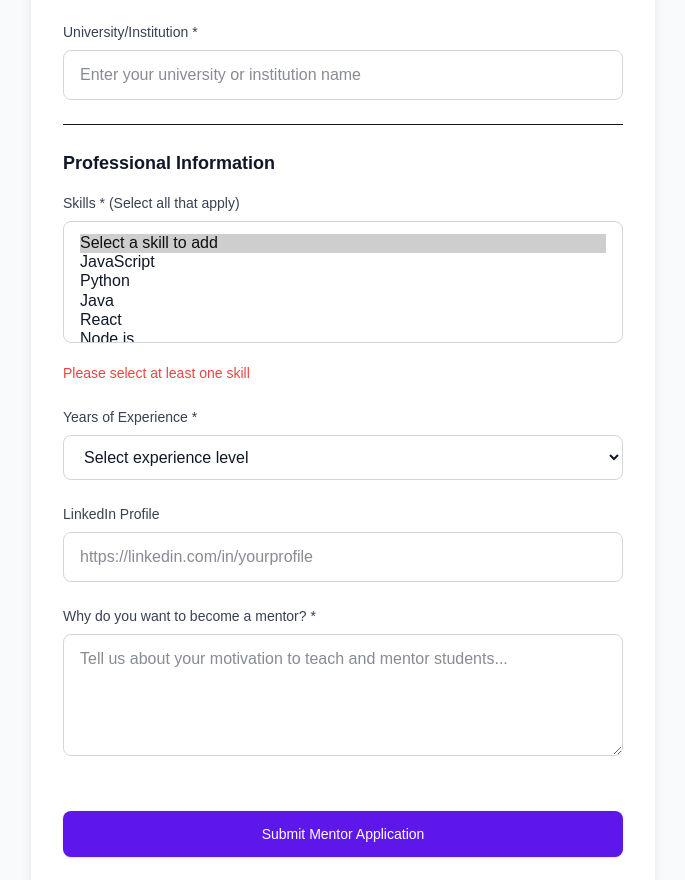
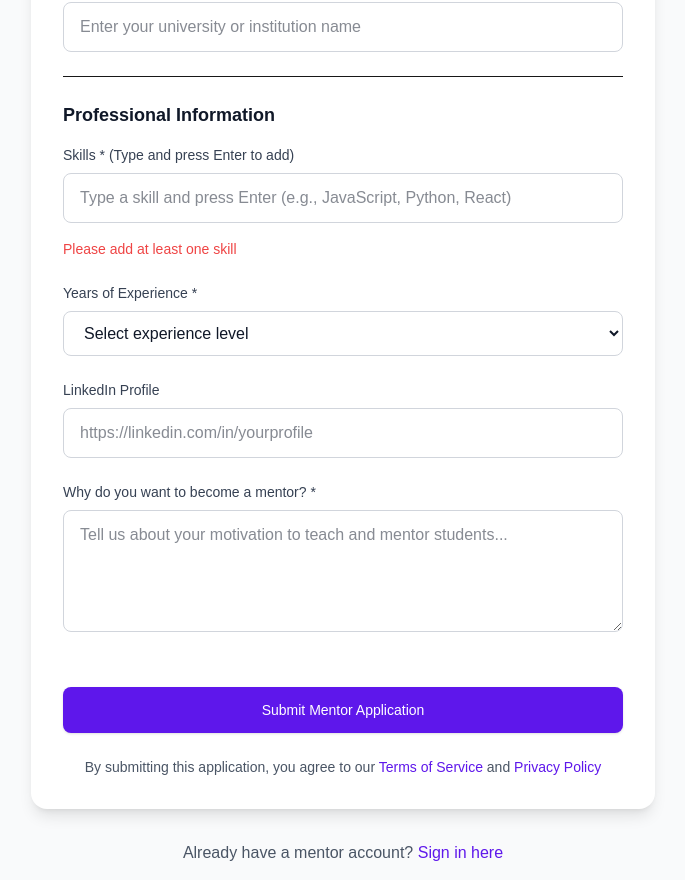
Before and after one commit to iPranay05/Skill-Prob, a Next.js app: page /mentor/signup in a window 1280 px wide. Shown: the part 1382-2262 px from the top of the page, without its empty margins (297-982 px from the left). Built offline with nearby package versions, Linux system fonts and the light colour scheme.

Commit message:
Removed map , fixed box alignment , added links , fixed mentors skills add input

```diff
--- a/src/app/mentor/signup/page.tsx
+++ b/src/app/mentor/signup/page.tsx
@@ -29,6 +29,7 @@ export default function MentorSignupPage() {
     const [loading, setLoading] = useState(false);
     const [error, setError] = useState('');
     const [success, setSuccess] = useState('');
+    const [skillInput, setSkillInput] = useState('');
 
     const handleChange = (e: React.ChangeEvent<HTMLInputElement | HTMLTextAreaElement | HTMLSelectElement>) => {
         setFormData({
@@ -37,22 +38,17 @@ export default function MentorSignupPage() {
         });
     };
 
-    const allSkills = [
-        'JavaScript', 'Python', 'Java', 'React', 'Node.js', 'Angular',
-        'Vue.js', 'PHP', 'C++', 'C#', 'Ruby', 'Go', 'Swift', 'Kotlin',
-        'HTML/CSS', 'TypeScript', 'SQL', 'MongoDB', 'PostgreSQL', 'MySQL',
-        'AWS', 'Azure', 'Docker', 'Kubernetes', 'Git', 'Linux',
-        'Machine Learning', 'Data Science', 'AI', 'UI/UX Design',
-        'Digital Marketing', 'SEO', 'Content Writing', 'Project Management',
-        'Business Analysis', 'DevOps', 'Cybersecurity', 'Blockchain'
-    ];
-
-    const handleSkillSelect = (skill: string) => {
-        if (skill && !formData.skills.includes(skill)) {
-            setFormData(prev => ({
-                ...prev,
-                skills: [...prev.skills, skill]
-            }));
+    const handleSkillAdd = (e: React.KeyboardEvent<HTMLInputElement>) => {
+        if (e.key === 'Enter' && skillInput.trim()) {
+            e.preventDefault();
+            const newSkill = skillInput.trim();
+            if (!formData.skills.includes(newSkill)) {
+                setFormData(prev => ({
+                    ...prev,
+                    skills: [...prev.skills, newSkill]
+                }));
+            }
+            setSkillInput('');
         }
     };
 
@@ -62,8 +58,6 @@ export default function MentorSignupPage() {
             skills: prev.skills.filter(s => s !== skillToRemove)
         }));
     };
-
-    const availableSkills = allSkills.filter(skill => !formData.skills.includes(skill));
 
     const handleSubmit = async (e: React.FormEvent) => {
         e.preventDefault();
@@ -453,27 +447,18 @@ export default function MentorSignupPage() {
                             <div className="space-y-6">
                                 <div>
                                     <label className="block text-sm font-medium text-gray-700 mb-2">
-                                        Skills * (Select all that apply)
+                                        Skills * (Type and press Enter to add)
                                     </label>
 
-                                    {/* Dropdown to select skills */}
-                                    <select
-                                        onChange={(e) => {
-                                            handleSkillSelect(e.target.value);
-                                            e.target.value = ''; // Reset dropdown
-                                        }}
+                                    {/* Input to type skills */}
+                                    <input
+                                        type="text"
+                                        value={skillInput}
+                                        onChange={(e) => setSkillInput(e.target.value)}
+                                        onKeyDown={handleSkillAdd}
                                         className="w-full px-4 py-3 border border-gray-300 rounded-lg focus:ring-2 focus:ring-purple-500 focus:border-transparent text-gray-900 mb-3"
-                                        value=""
-                                        size={5}
-                                        style={{ height: 'auto' }}
-                                    >
-                                        <option value="">Select a skill to add</option>
-                                        {availableSkills.map((skill) => (
-                                            <option key={skill} value={skill}>
-                                                {skill}
-                                            </option>
-                                        ))}
-                                    </select>
+                                        placeholder="Type a skill and press Enter (e.g., JavaScript, Python, React)"
+                                    />
 
                                     {/* Selected skills display */}
                                     {formData.skills.length > 0 && (
@@ -482,13 +467,17 @@ export default function MentorSignupPage() {
                                                 {formData.skills.map((skill) => (
                                                     <span
                                                         key={skill}
-                                                        className="inline-flex items-center gap-1 px-3 py-1 bg-primary text-white rounded-full text-sm"
+                                                        className="inline-flex items-center gap-1 px-3 py-1 bg-primary text-white rounded-full text-sm cursor-pointer hover:bg-purple-700 transition-colors"
+                                                        onClick={() => handleSkillRemove(skill)}
                                                     >
                                                         {skill}
                                                         <button
                                                             type="button"
-                                                            onClick={() => handleSkillRemove(skill)}
-                                                            className="ml-1 hover:bg-purple-700 rounded-full p-0.5 transition-colors"
+                                                            onClick={(e) => {
+                                                                e.stopPropagation();
+                                                                handleSkillRemove(skill);
+                                                            }}
+                                                            className="ml-1 hover:bg-purple-800 rounded-full p-0.5 transition-colors"
                                                             aria-label={`Remove ${skill}`}
                                                         >
                                                             <svg className="w-4 h-4" fill="none" stroke="currentColor" viewBox="0 0 24 24">
@@ -502,7 +491,7 @@ export default function MentorSignupPage() {
                                     )}
 
                                     {formData.skills.length === 0 && (
-                                        <p className="text-error text-sm mt-1">Please select at least one skill</p>
+                                        <p className="text-error text-sm mt-1">Please add at least one skill</p>
                                     )}
                                 </div>
 
--- a/src/app/page.tsx
+++ b/src/app/page.tsx
@@ -5,7 +5,7 @@ import Footer from '@/components/Footer';
 import HeroSection from '@/components/HeroSection';
 import HowItWorksSection from '@/components/HowItWorksSection';
 import TestimonialsSection from '@/components/TestimonialsSection';
-import TopMentorsSection from '@/components/TopMentorsSection';
+
 import CTASection from '@/components/CTASection';
 import StatsSection from '@/components/StatsSection';
 
@@ -17,7 +17,7 @@ export default function HomePage() {
       <HiringPartners />
       <HowItWorksSection />
       <TestimonialsSection />
-      <TopMentorsSection />
+
       <CTASection />
       <StatsSection />
       <Footer />
--- a/src/components/AppLayout.tsx
+++ b/src/components/AppLayout.tsx
@@ -36,7 +36,7 @@ export default function AppLayout({ children }: AppLayoutProps) {
   // For all other pages, render with announcement bar and navbar
   return (
     <div className="min-h-screen bg-gray-50">
-      <AnnouncementBar />
+      {/* <AnnouncementBar /> */}
       <Navbar />
       <main>{children}</main>
       {mounted && authToken && (
--- a/src/components/ForAmbassadors.tsx
+++ b/src/components/ForAmbassadors.tsx
@@ -391,7 +391,7 @@ export default function ForAmbassadors() {
             </div>
 
             {/* Right Side - Feature Cards Grid */}
-            <div className="grid grid-cols-2 gap-4 relative -mb-32">
+            <div className="grid grid-cols-2 gap-4">
               {/* Card 1 - Integrated Payment System */}
               <div className="bg-white rounded-2xl p-6 shadow-lg">
                 <div className="w-12 h-12 mb-4">
--- a/src/components/ForMentors.tsx
+++ b/src/components/ForMentors.tsx
@@ -236,7 +236,7 @@ export default function ForMentors() {
             </div>
 
             {/* Right Side - Feature Cards Grid */}
-            <div className="grid grid-cols-2 gap-4 relative -mb-32">
+            <div className="grid grid-cols-2 gap-4">
               {/* Card 1 */}
               <div className="bg-white rounded-2xl p-6 shadow-lg">
                 <div className="w-12 h-12 mb-4">
```
Also changed, not shown: src/components/CampusAmbassadorSection.tsx (+8 -8 lines), src/components/Footer.tsx (+8 -8 lines).
